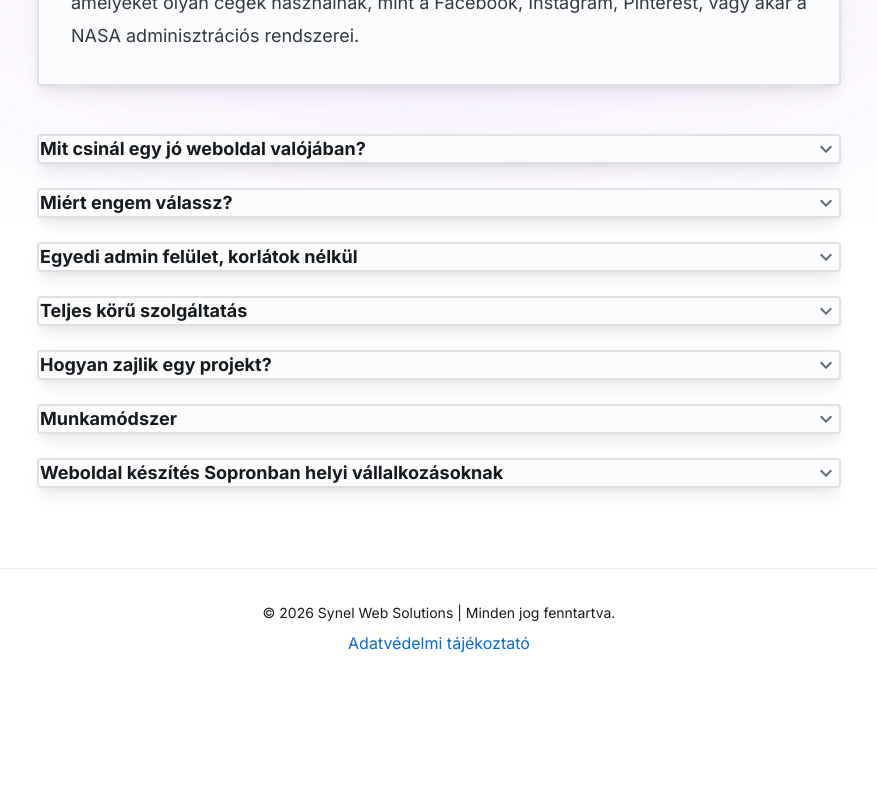
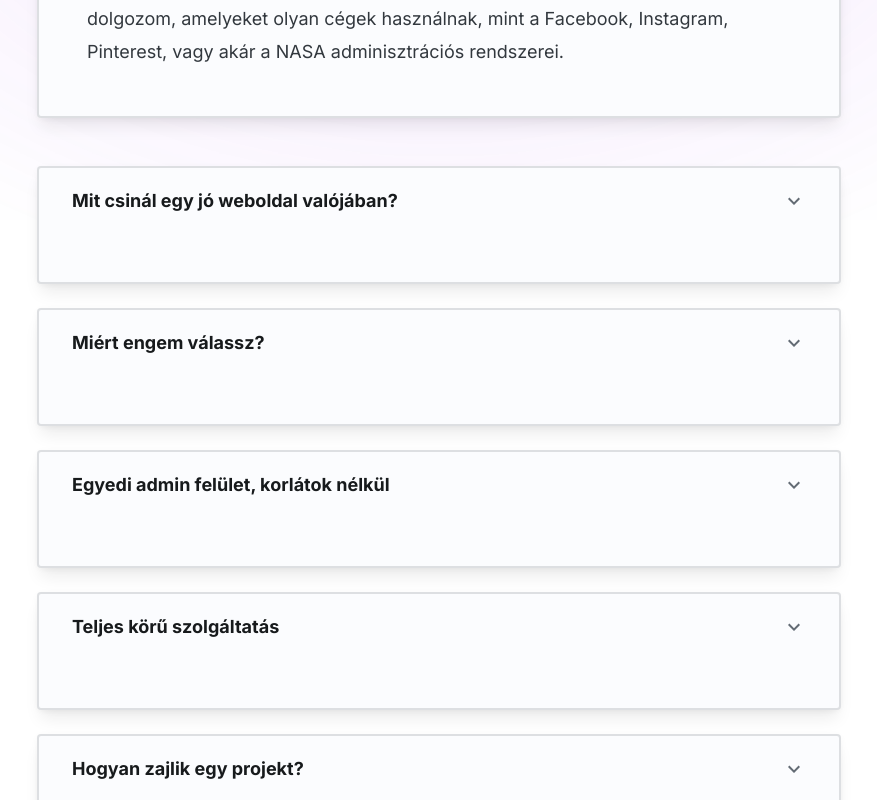
Before and after one commit to Synel96/synelweb, a React (Vite) app in the folder frontend/synelweb/: page /rolam in a window 1280 px wide. Shown: the part 580-1380 px from the top of the page, without its empty margins (201-1078 px from the left). Before the commit the page ends 1268 px from the top, so only its background shows below. Built offline with nearby package versions, Linux system fonts and the light colour scheme.

Commit message:
Optimize bundle splitting and CLS fixes: improved code splitting for MUI, enhanced Footer stability, increased AboutPage padding

```diff
--- a/frontend/synelweb/src/components/footer/Footer.jsx
+++ b/frontend/synelweb/src/components/footer/Footer.jsx
@@ -22,6 +22,7 @@ function Footer() {
           alignItems: "center",
           textAlign: "center",
           borderTop: "1px solid #eee",
+          flexShrink: 0, // Prevent shrinking
         }}
         role="contentinfo"
         aria-label="Oldal lábléc"
@@ -31,12 +32,14 @@ function Footer() {
           sx={{
             fontSize: { xs: "0.875rem", sm: "0.875rem" },
             lineHeight: 1.5,
+            fontFamily: 'system-ui, -apple-system, "Segoe UI", Roboto, sans-serif', // Fallback fonts
+            fontWeight: 400,
           }}
         >
           © {new Date().getFullYear()} Synel Web Solutions | Minden jog
           fenntartva.
         </Typography>
-        <Box sx={{ mt: 1 }}>
+        <Box sx={{ mt: 1, height: "28px", display: "flex", alignItems: "center" }}> {/* Fixed height for link container */}
           <Link
             component="button"
             onClick={() => setOpenPolicy(true)}
@@ -44,6 +47,7 @@ function Footer() {
               fontSize: { xs: "0.875rem", sm: "1rem" },
               fontWeight: 500,
               lineHeight: 1.5,
+              fontFamily: 'system-ui, -apple-system, "Segoe UI", Roboto, sans-serif', // Fallback fonts
             }}
             aria-label="Adatvédelmi tájékoztató megnyitása"
           >
--- a/frontend/synelweb/src/pages/AboutPage.jsx
+++ b/frontend/synelweb/src/pages/AboutPage.jsx
@@ -86,7 +86,7 @@ function AboutPage() {
               border: "2px solid",
               borderColor: "divider",
               boxShadow: "lg",
-              p: { xs: 3, sm: 4 },
+              p: { xs: 4, sm: 5, md: 6 }, // Increased padding
               opacity: 0,
               animation: "fadeInUp 0.7s cubic-bezier(.4,0,.2,1) 0.3s forwards",
             }}
@@ -136,6 +136,14 @@ function AboutPage() {
                 boxShadow: "lg",
                 opacity: 0,
                 animation: "fadeInUp 0.7s cubic-bezier(.4,0,.2,1) 0.5s forwards",
+                "& .MuiAccordionSummary-root": {
+                  px: { xs: 3, sm: 4 },
+                  py: { xs: 2, sm: 2.5 },
+                },
+                "& .MuiAccordionDetails-root": {
+                  px: { xs: 3, sm: 4 },
+                  py: { xs: 2, sm: 3 },
+                },
               }}
             >
               <AccordionSummary>
@@ -170,6 +178,14 @@ function AboutPage() {
                 boxShadow: "lg",
                 opacity: 0,
                 animation: "fadeInUp 0.7s cubic-bezier(.4,0,.2,1) 0.6s forwards",
+                "& .MuiAccordionSummary-root": {
+                  px: { xs: 3, sm: 4 },
+                  py: { xs: 2, sm: 2.5 },
+                },
+                "& .MuiAccordionDetails-root": {
+                  px: { xs: 3, sm: 4 },
+                  py: { xs: 2, sm: 3 },
+                },
               }}
             >
               <AccordionSummary>
@@ -210,6 +226,14 @@ function AboutPage() {
                 boxShadow: "lg",
                 opacity: 0,
                 animation: "fadeInUp 0.7s cubic-bezier(.4,0,.2,1) 0.7s forwards",
+                "& .MuiAccordionSummary-root": {
+                  px: { xs: 3, sm: 4 },
+                  py: { xs: 2, sm: 2.5 },
+                },
+                "& .MuiAccordionDetails-root": {
+                  px: { xs: 3, sm: 4 },
+                  py: { xs: 2, sm: 3 },
+                },
               }}
             >
               <AccordionSummary>
@@ -240,6 +264,14 @@ function AboutPage() {
                 boxShadow: "lg",
                 opacity: 0,
                 animation: "fadeInUp 0.7s cubic-bezier(.4,0,.2,1) 0.8s forwards",
+                "& .MuiAccordionSummary-root": {
+                  px: { xs: 3, sm: 4 },
+                  py: { xs: 2, sm: 2.5 },
+                },
+                "& .MuiAccordionDetails-root": {
+                  px: { xs: 3, sm: 4 },
+                  py: { xs: 2, sm: 3 },
+                },
               }}
             >
               <AccordionSummary>
@@ -273,6 +305,14 @@ function AboutPage() {
                 boxShadow: "lg",
                 opacity: 0,
                 animation: "fadeInUp 0.7s cubic-bezier(.4,0,.2,1) 0.9s forwards",
+                "& .MuiAccordionSummary-root": {
+                  px: { xs: 3, sm: 4 },
+                  py: { xs: 2, sm: 2.5 },
+                },
+                "& .MuiAccordionDetails-root": {
+                  px: { xs: 3, sm: 4 },
+                  py: { xs: 2, sm: 3 },
+                },
               }}
             >
               <AccordionSummary>
@@ -302,6 +342,14 @@ function AboutPage() {
                 boxShadow: "lg",
                 opacity: 0,
                 animation: "fadeInUp 0.7s cubic-bezier(.4,0,.2,1) 1.0s forwards",
+                "& .MuiAccordionSummary-root": {
+                  px: { xs: 3, sm: 4 },
+                  py: { xs: 2, sm: 2.5 },
+                },
+                "& .MuiAccordionDetails-root": {
+                  px: { xs: 3, sm: 4 },
+                  py: { xs: 2, sm: 3 },
+                },
               }}
             >
               <AccordionSummary>
@@ -327,6 +375,14 @@ function AboutPage() {
                 boxShadow: "lg",
                 opacity: 0,
                 animation: "fadeInUp 0.7s cubic-bezier(.4,0,.2,1) 1.1s forwards",
+                "& .MuiAccordionSummary-root": {
+                  px: { xs: 3, sm: 4 },
+                  py: { xs: 2, sm: 2.5 },
+                },
+                "& .MuiAccordionDetails-root": {
+                  px: { xs: 3, sm: 4 },
+                  py: { xs: 2, sm: 3 },
+                },
               }}
             >
               <AccordionSummary>
--- a/frontend/synelweb/vite.config.js
+++ b/frontend/synelweb/vite.config.js
@@ -8,10 +8,32 @@ export default defineConfig({
     // Enable code splitting
     rollupOptions: {
       output: {
-        manualChunks: {
-          // Split vendor chunks
-          'react-vendor': ['react', 'react-dom', 'react-router-dom'],
-          'mui-vendor': ['@mui/joy', '@mui/material', '@emotion/react', '@emotion/styled'],
+        manualChunks(id) {
+          // Split node_modules into separate chunks
+          if (id.includes('node_modules')) {
+            // React ecosystem
+            if (id.includes('react') || id.includes('react-dom') || id.includes('react-router')) {
+              return 'react-vendor';
+            }
+            // MUI Joy and core components
+            if (id.includes('@mui/joy')) {
+              return 'mui-joy';
+            }
+            // MUI Material (if used)
+            if (id.includes('@mui/material')) {
+              return 'mui-material';
+            }
+            // MUI icons
+            if (id.includes('@mui/icons-material')) {
+              return 'mui-icons';
+            }
+            // Emotion (styling)
+            if (id.includes('@emotion')) {
+              return 'emotion';
+            }
+            // Other vendors
+            return 'vendor';
+          }
         },
         // Optimize asset loading
         assetFileNames: 'assets/[name]-[hash][extname]',
@@ -27,6 +49,11 @@ export default defineConfig({
       compress: {
         drop_console: true, // Remove console.logs in production
         drop_debugger: true,
+        pure_funcs: ['console.log', 'console.info', 'console.debug'], // Remove specific console methods
+        passes: 2, // Run compression twice for better results
+      },
+      mangle: {
+        safari10: true, // Fix Safari 10 bugs
       },
     },
     // Enable module preload for faster loading
@@ -37,9 +64,12 @@ export default defineConfig({
     target: 'es2015',
     // Enable CSS code splitting
     cssCodeSplit: true,
+    // Compress output
+    reportCompressedSize: true,
   },
   // Optimize dependencies
   optimizeDeps: {
-    include: ['react', 'react-dom', 'react-router-dom'],
+    include: ['react', 'react-dom', 'react-router-dom', '@mui/joy'],
+    exclude: ['@mui/material'], // Exclude if not used
   },
 });
```
